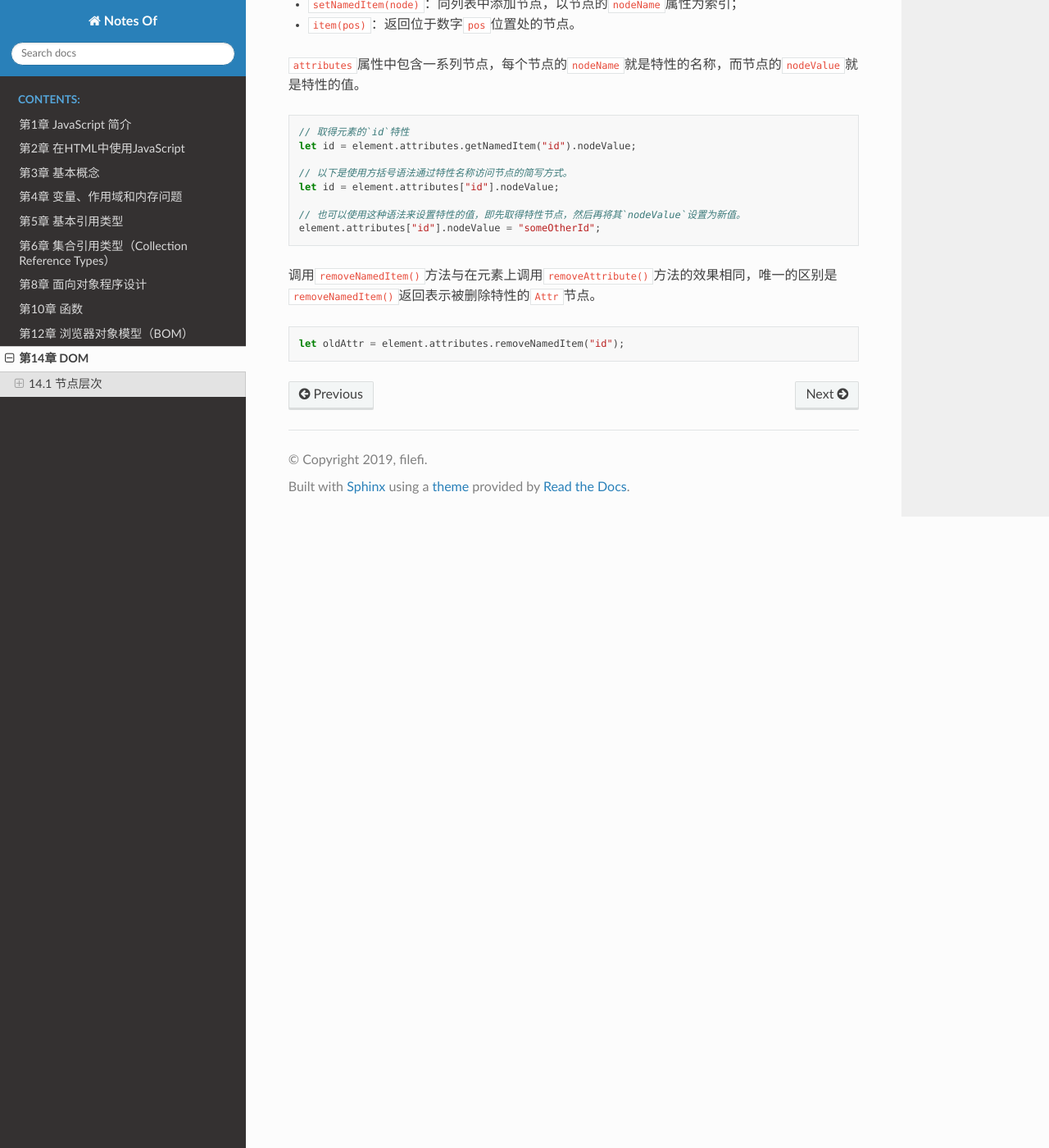
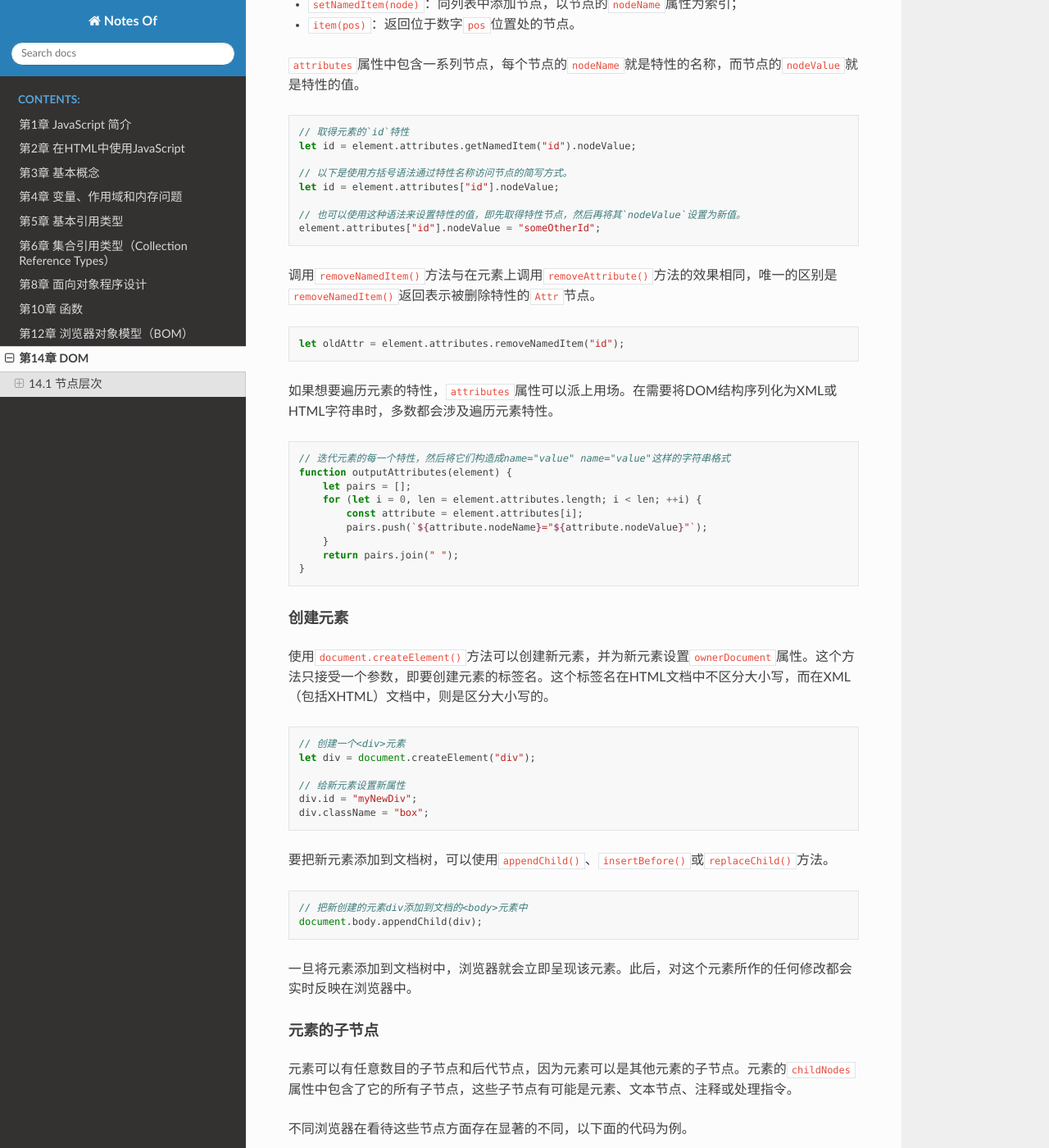
Before and after one commit to filefi/NotesOfProfessional-JavaScript-for-Web-Developers, a Sphinx documentation site: the page built from source/Chapter14-The_Document_Object_Model.md, in a window 1280 px wide and 1400 px high, scrolled down 9377 px. Shown: the whole window at 82% size. Built offline with Sphinx 7.4.7 and the Read the Docs theme 2.0.0, drawn with Linux system fonts in a browser that asks for light colours; some of the changed text lies outside the part shown.

````diff
--- a/source/Chapter14-The_Document_Object_Model.md
+++ b/source/Chapter14-The_Document_Object_Model.md
@@ -329,3 +329,67 @@ element.attributes["id"].nodeValue = "someOtherId";
 ```js
 let oldAttr = element.attributes.removeNamedItem("id");
 ```
+
+如果想要遍历元素的特性，`attributes`属性可以派上用场。在需要将DOM结构序列化为XML或HTML字符串时，多数都会涉及遍历元素特性。
+
+```js
+// 迭代元素的每一个特性，然后将它们构造成name="value" name="value"这样的字符串格式
+function outputAttributes(element) {
+    let pairs = [];
+    for (let i = 0, len = element.attributes.length; i < len; ++i) {
+        const attribute = element.attributes[i];
+        pairs.push(`${attribute.nodeName}="${attribute.nodeValue}"`);
+    }
+    return pairs.join(" ");
+}
+```
+
+#### 创建元素
+
+使用`document.createElement()`方法可以创建新元素，并为新元素设置`ownerDocument`属性。这个方法只接受一个参数，即要创建元素的标签名。这个标签名在HTML文档中不区分大小写，而在XML（包括XHTML）文档中，则是区分大小写的。
+
+```js
+// 创建一个<div>元素
+let div = document.createElement("div");
+
+// 给新元素设置新属性
+div.id = "myNewDiv";
+div.className = "box";
+```
+
+要把新元素添加到文档树，可以使用`appendChild()`、`insertBefore()`或`replaceChild()`方法。
+
+```js
+// 把新创建的元素div添加到文档的<body>元素中
+document.body.appendChild(div);
+```
+
+一旦将元素添加到文档树中，浏览器就会立即呈现该元素。此后，对这个元素所作的任何修改都会实时反映在浏览器中。
+
+#### 元素的子节点
+
+元素可以有任意数目的子节点和后代节点，因为元素可以是其他元素的子节点。元素的`childNodes`属性中包含了它的所有子节点，这些子节点有可能是元素、文本节点、注释或处理指令。
+
+不同浏览器在看待这些节点方面存在显著的不同，以下面的代码为例。
+
+```html
+<ul id="myList">
+    <li>Item 1</li>
+    <li>Item 2</li>
+    <li>Item 3</li>
+</ul>
+```
+
+如果是IE来解析这些代码，那么`<ul>`元素会有3个子节点，分别是3个`<li>`元素。但如果是在其他浏览器中，`<ul>`元素都会有7个元素，包括3个`<li>`元素和4个文本节点（表示`<li>`元素之间的空白符）。如果像下面这样将元素间的空白符删除，那么所有浏览器都会返回相同数目的子节点。
+
+```html
+<ul id="myList"><li>Item 1</li><li>Item 2</li><li>Item 3</li></ul>
+```
+
+元素也支持`getElementsByTagName()`方法。在通过元素调用这个方法时，除了搜索起点是当前元素之外，其他方面都跟通过`document`调用这个方法相同，因此结果只会返回当前元素的后代。
+
+```js
+// 取得前面<ul>元素中包含的所有<li>元素
+let ul = document.getElementById("myList");
+let items = ul.getElementsByTagName("li");
+```
````
